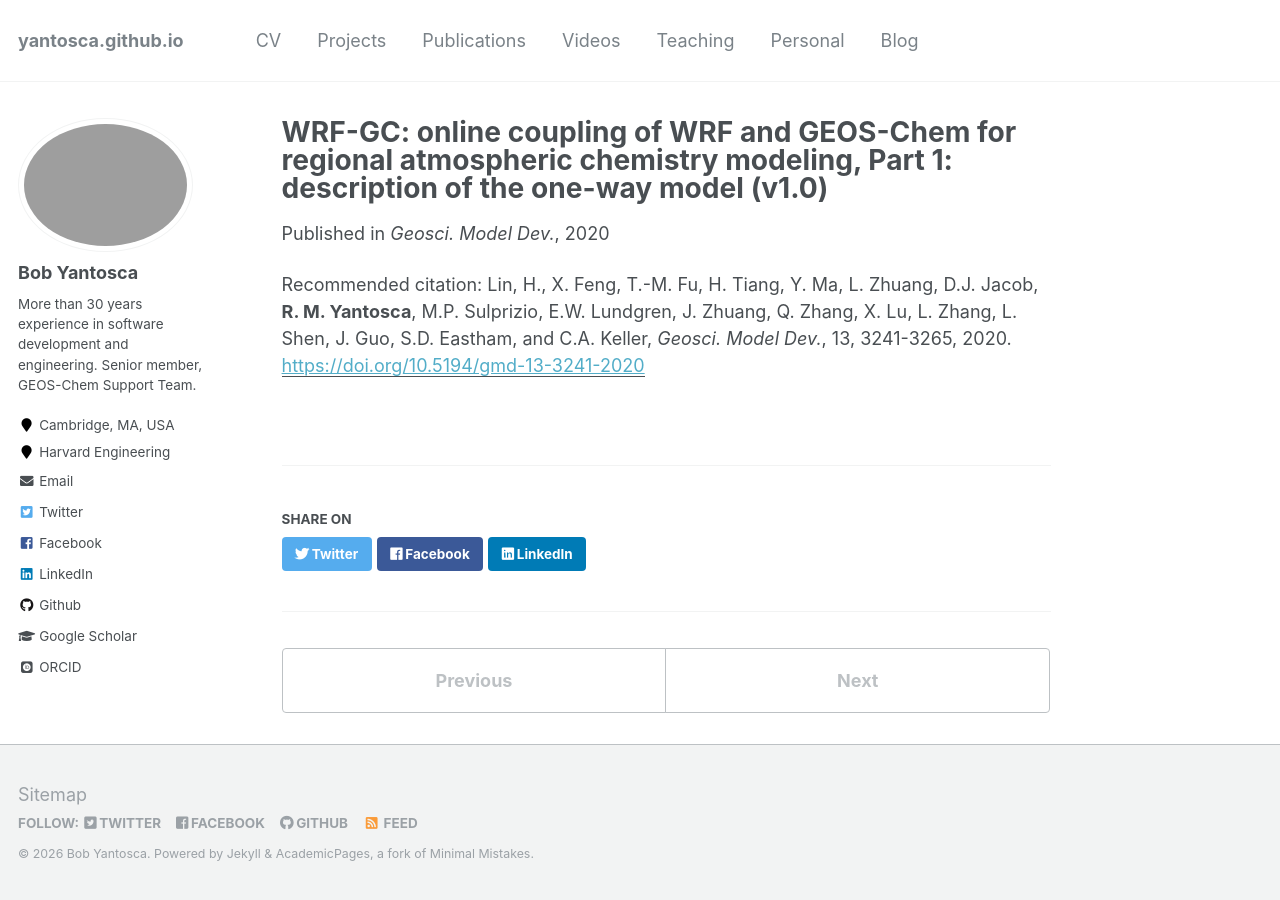
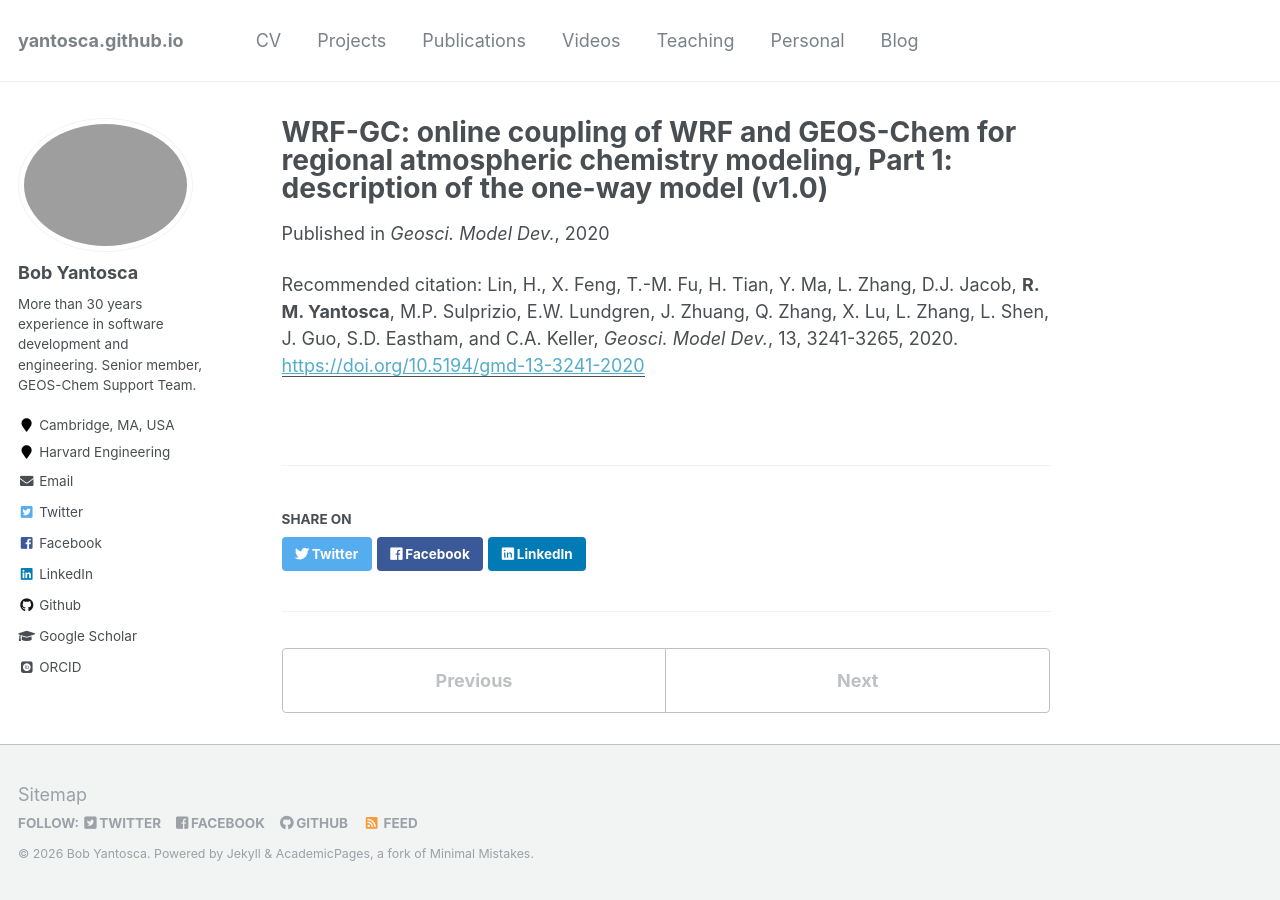
Before and after one commit to yantosca/yantosca.github.io, a Jekyll site: the page built from _publications/2020-wrf-gc.md, in a window 1280 px wide. Built offline with Jekyll 4.4.1, drawn with Linux system fonts in a browser that asks for light colours; some web fonts are replaced.

Commit message:
Correct bibliographic errors in six publication entries
Each citation was checked against the Crossref record for its own DOI.
Five disagreed with it: the nitrate entry cited pages 2961-2990 for a
paper that runs 5969-5991, the WRF-GC author list had "H. Tiang" and
"L. Zhuang" for Heng Tian and Lijuan Zhang (the later J. Zhuang is a
different author and is correct), the BAMS entry gave no volume or
pages, the ozone-overestimate entry gave no year, and the GCHP-cloud
entry ended in a stray " 1(3)." left over from an import.

The prescribed-burns permalink said 2024 for a 2023 paper.  Renaming it
would normally break any inbound link, so the old URL is kept alive
with redirect_from, which jekyll-redirect-from is already enabled for.

_publications/2016-nitrate.md
- Corrected the page range to 5969-5991
- Removed a stray period after "T. Mikoviny"

_publications/2020-wrf-gc.md
- Corrected "H. Tiang" to "H. Tian" and "L. Zhuang" to "L. Zhang"

_publications/2019-aws-cloud.md
- Added the missing volume and pages, 100, 1943-1960

_publications/2016-o3-overestimate.md
- Added the missing year, 2016

_publications/2020-gchp-cloud.md
- Dropped the trailing " 1(3)." from the citation

_publications/2023-prec-burns.md
- Changed the permalink to /publication/2023-prec-burns.html
- Added redirect_from for the old 2024 URL

Signed-off-by: Bob Yantosca <yantosca@seas.harvard.edu>
Co-Authored-By: Claude Opus 5 <noreply@anthropic.com>

```diff
--- a/_publications/2020-wrf-gc.md
+++ b/_publications/2020-wrf-gc.md
@@ -5,5 +5,5 @@ permalink: /publication/2020-wrf-gc.html
 date: 2020-07-16
 venue: 'Geosci. Model Dev.'
 paperurl: https://doi.org/10.5194/gmd-13-3241-2020
-citation: 'Lin, H., X. Feng, T.-M. Fu, H. Tiang, Y. Ma, L. Zhuang, D.J. Jacob, <strong>R. M. Yantosca</strong>, M.P. Sulprizio, E.W. Lundgren, J. Zhuang, Q. Zhang, X. Lu, L. Zhang, L. Shen, J. Guo, S.D. Eastham, and C.A. Keller, <i>Geosci. Model Dev.</i>, 13, 3241-3265, 2020.'
+citation: 'Lin, H., X. Feng, T.-M. Fu, H. Tian, Y. Ma, L. Zhang, D.J. Jacob, <strong>R. M. Yantosca</strong>, M.P. Sulprizio, E.W. Lundgren, J. Zhuang, Q. Zhang, X. Lu, L. Zhang, L. Shen, J. Guo, S.D. Eastham, and C.A. Keller, <i>Geosci. Model Dev.</i>, 13, 3241-3265, 2020.'
 ---
```
Also changed, not shown: _publications/2016-nitrate.md (+1 -1 lines), _publications/2016-o3-overestimate.md (+1 -1 lines), _publications/2019-aws-cloud.md (+1 -1 lines), _publications/2020-gchp-cloud.md (+1 -1 lines), _publications/2023-prec-burns.md (+3 -1 lines).
